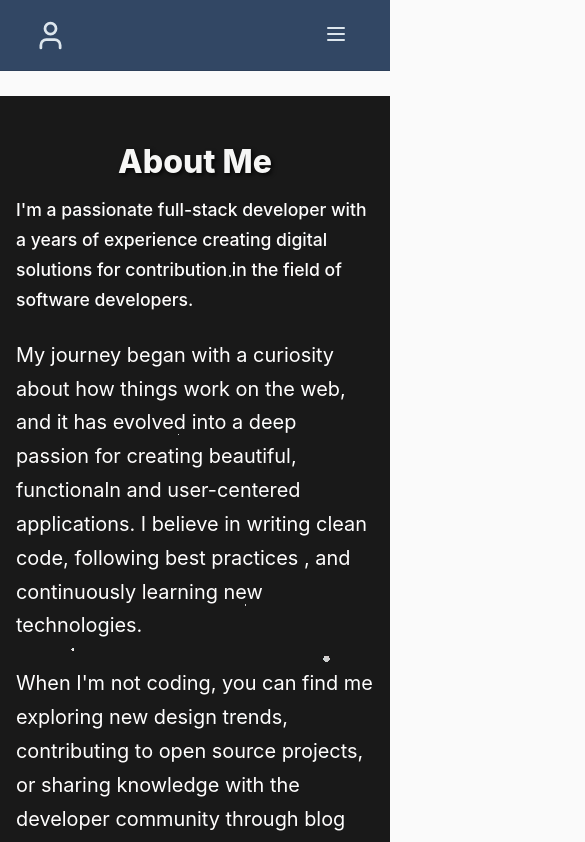
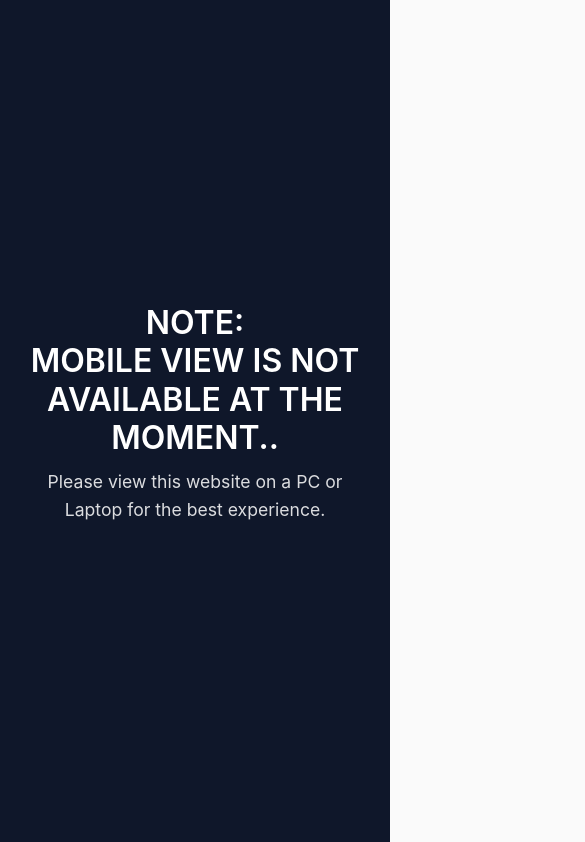
Before and after one commit to Eorico/Pofeo, a React (Vite) app: page /about in a window 390 px wide. Shown: the top 842 px of the page, 585 px wide, since content can reach past the window. Built offline with nearby package versions, Linux system fonts and the light colour scheme.

Commit message:
mobile view restriction is fixed.

```diff
--- a/src/App.tsx
+++ b/src/App.tsx
@@ -1,4 +1,5 @@
 import { BrowserRouter as Router, Routes, Route } from "react-router-dom";
+import { useEffect, useState } from "react";
 import Nav from "./components/NavBar";
 import Home from "./components/navlinks/Home";
 import About from "./components/navlinks/About";
@@ -8,6 +9,53 @@ import Footer from "./components/navlinks/Footer";
 import './App.css';
 
 export default function App() {
+  const [isMobileView, setIsMobileView] = useState(false);
+
+  useEffect(() => {
+    const checkingScreen = () => {
+      setIsMobileView(window.innerWidth <= 768);
+    }
+
+    checkingScreen();
+    window.addEventListener("resize",checkingScreen);
+    return () => window.removeEventListener("resize", checkingScreen);
+  }, []);
+
+  if (isMobileView) {
+   return ( <div
+      style={{
+        height: "100vh",
+        width: '100%',
+        background: '#0f172a',
+        color: 'white',
+        display: 'flex',
+        flexDirection: 'column',
+        alignItems: 'center',
+        justifyContent: 'center',
+        textAlign: 'center',
+        padding: '20px'
+      }}
+    >
+      <h2
+        style={{
+          fontSize: '2rem',
+          marginBottom: '10px'
+        }}
+      >
+        NOTE: <br /> MOBILE VIEW IS NOT AVAILABLE AT THE MOMENT..
+      </h2>
+      <p
+        style={{
+          fontSize: '1.1rem',
+          opacity: 0.85,
+        }}
+      >
+        Please view this website on a PC or Laptop for the best experience.
+      </p>
+    </div>
+   )
+  }
+
   return (
     <Router>
       <div className="app">
```
